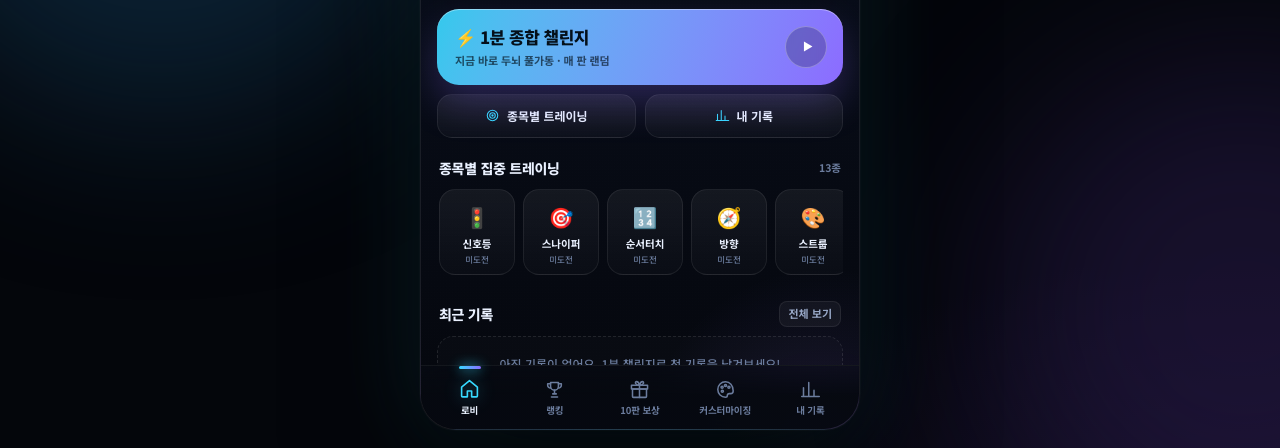
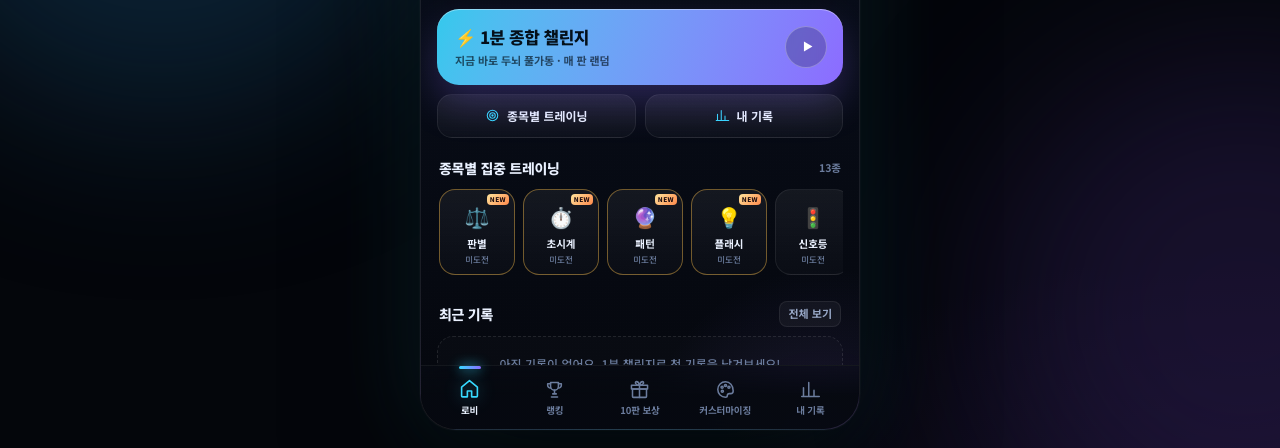
Before and after one commit to wodnr2295-design/wodnr2295-design.github.io, a plain HTML site: page Brain-spark-30/index.html in a window 1280 px wide. Shown: the part 352-800 px from the top of the page. Drawn offline with Linux system fonts and the light colour scheme.

Commit message:
Highlight the four new mini-games in the training strip

```diff
--- a/Brain-spark-30/css/style.css
+++ b/Brain-spark-30/css/style.css
@@ -462,6 +462,13 @@ ul, ol { margin: 0; padding: 0; list-style: none; }
   background: linear-gradient(180deg, rgba(255,255,255,.06), rgba(255,255,255,.02));
   border: 1px solid var(--line);
   transition: transform .16s, border-color .2s, background .2s;
+  position: relative;
+}
+.gs-item.is-new { border-color: rgba(255,194,75,.42); }
+.gs-new {
+  position: absolute; top: 4px; right: 5px; font-style: normal;
+  font-size: 6.5px; font-weight: 800; letter-spacing: .06em; padding: 1px 3px; border-radius: 4px;
+  color: #1A0A0E; background: linear-gradient(135deg, #FFE39B, #FF8A4C);
 }
 .gs-item:active { transform: scale(0.95); border-color: color-mix(in srgb, var(--accent) 40%, transparent); }
 .gs-item .ico { font-size: 20px; display: block; margin-bottom: 5px; filter: saturate(1.1); }
--- a/Brain-spark-30/js/data.js
+++ b/Brain-spark-30/js/data.js
@@ -51,22 +51,22 @@ export const GAMES = [
     limit: 3200,
   },
   {
-    id: 'judge', name: '순간 판별', short: '판별', kind: 'react', icon: '⚖️',
+    id: 'judge', isNew: true, name: '순간 판별', short: '판별', kind: 'react', icon: '⚖️',
     desc: '지시에 맞는 숫자를 초고속 터치', tip: '“더 큰 수”인지 “짝수”인지 먼저 읽고 바로 탭하세요. 망설이면 늦습니다.',
     limit: 2600,
   },
   {
-    id: 'stopwatch', name: '초시계 스톱', short: '초시계', kind: 'react', icon: '⏱️',
+    id: 'stopwatch', isNew: true, name: '초시계 스톱', short: '초시계', kind: 'react', icon: '⏱️',
     desc: '노란 존에서 정확히 멈춰라', tip: '게이지가 노란 존 한가운데를 지나는 순간 STOP! 가운데에 가까울수록 고득점입니다.',
     limit: 3000,
   },
   {
-    id: 'pattern', name: '패턴 빈칸', short: '패턴', kind: 'brain', icon: '🔮',
+    id: 'pattern', isNew: true, name: '패턴 빈칸', short: '패턴', kind: 'brain', icon: '🔮',
     desc: '규칙을 읽고 다음 조각을 골라라', tip: '증가폭, 두 배, 반복 순환 중 어떤 규칙인지 먼저 찾으세요.',
     limit: 5200,
   },
   {
-    id: 'flash', name: '플래시 그리드', short: '플래시', kind: 'react', icon: '💡',
+    id: 'flash', isNew: true, name: '플래시 그리드', short: '플래시', kind: 'react', icon: '💡',
     desc: '번쩍이는 칸을 연속으로 타격', tip: '불빛이 꺼지기 전에 빠르게. 5개를 모두 잡으면 보너스 점수가 붙습니다.',
     limit: 5600,
   },
--- a/Brain-spark-30/js/ui.js
+++ b/Brain-spark-30/js/ui.js
@@ -224,10 +224,10 @@ function renderLobby() {
     <section class="block">
       <div class="block-head"><h2>종목별 집중 트레이닝</h2><span>${GAMES.length}종</span></div>
       <div class="game-strip">
-        ${GAMES.map((g) => {
+        ${[...GAMES].sort((a, b) => (b.isNew ? 1 : 0) - (a.isNew ? 1 : 0)).map((g) => {
           const best = s.trainingBest[g.id] || 0;
-          return `<button class="gs-item" data-act="train:${g.id}" type="button">
-            <span class="ico">${g.icon}</span>
+          return `<button class="gs-item${g.isNew ? ' is-new' : ''}" data-act="train:${g.id}" type="button">
+            <span class="ico">${g.icon}</span>${g.isNew ? '<i class="gs-new">NEW</i>' : ''}
             <b>${g.short}</b>
             <span class="${best ? 'best' : ''}">${best ? num(best) : '미도전'}</span>
           </button>`;
```
Also changed, not shown: Brain-spark-30/tests/QA_REPORT.json (+32 -32 lines).
